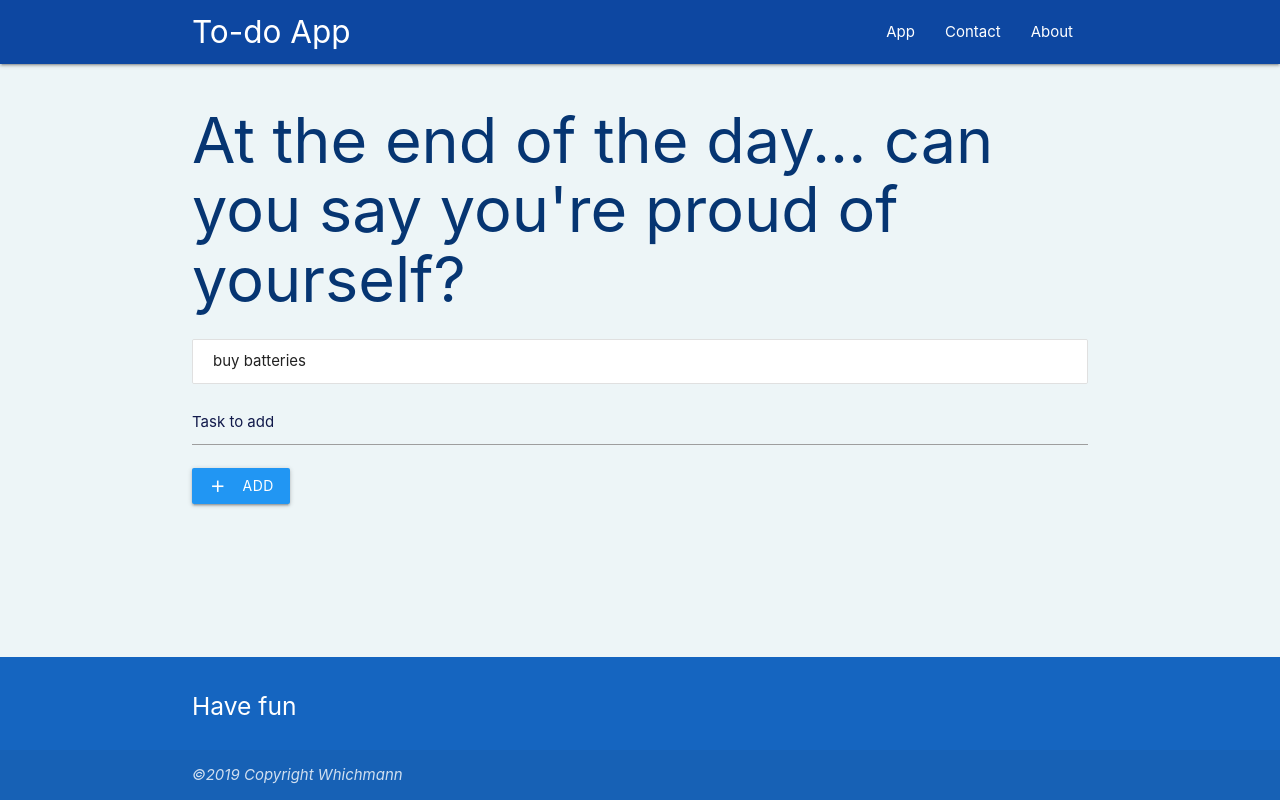
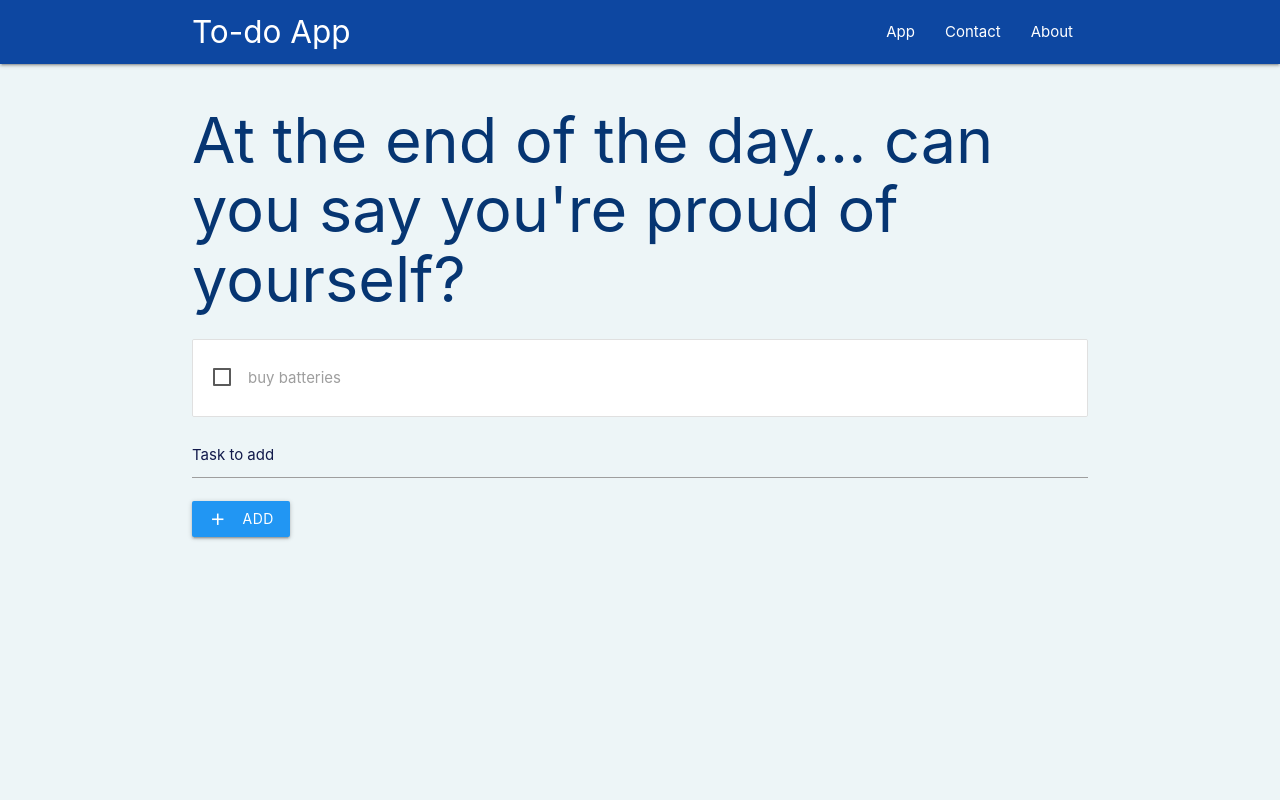
Before and after one commit to whichmann/react-todo, a React (Create React App) app: page / in a window 1280 px wide. Built offline with nearby package versions, Linux system fonts and the light colour scheme.

Commit message:
removed footer because it looked ridiculous

```diff
--- a/package.json
+++ b/package.json
@@ -7,6 +7,7 @@
     "materialize-css": "^1.0.0-rc.2",
     "react": "^16.8.6",
     "react-dom": "^16.8.6",
+    "react-materialize": "^3.3.1",
     "react-router-dom": "^5.0.1",
     "react-scripts": "3.0.1"
   },
--- a/public/index.html
+++ b/public/index.html
@@ -25,15 +25,5 @@
     <main>
       <div id="root"></div>
     </main>
-    <footer class="page-footer blue darken-3">
-      <div class="container">
-        <div class="row">
-          <h5 class="white-text">Have fun</h5>
-        </div>
-      </div>
-      <div class="footer-copyright">
-        <div class="container"><i>©2019 Copyright Whichmann</i></div>
-      </div>
-    </footer>
   </body>
 </html>
--- a/public/styles.css
+++ b/public/styles.css
@@ -2,11 +2,11 @@ h1 {
   color: rgb(6, 53, 114);
 }
 
-body {
+#root {
   background: #edf5f7;
-  display: flex;
+  display: flex !important;
   min-height: 100vh;
-  flex-direction: column;
+  flex-direction: column !important;
 }
 
 /* label color */
@@ -24,6 +24,6 @@ body {
   box-shadow: 0 1px 0 0 rgb(52, 129, 202) !important;
 }
 
-main {
-  flex: 1 0 auto;
+#root * {
+  flex: 1 0 auto !important;
 }
--- a/src/AddTask.js
+++ b/src/AddTask.js
@@ -32,13 +32,12 @@ class AddTask extends Component {
             <label>Task to add</label>
           </div>
 
-          <a
+          <button
             onClick={this.handleSubmit}
-            href="#"
             className="waves-effect waves-light blue btn"
           >
             <i className="material-icons left">add</i>add
-          </a>
+          </button>
         </form>
       </div>
     );
--- a/src/App.js
+++ b/src/App.js
@@ -6,7 +6,6 @@ import { BrowserRouter, Route } from "react-router-dom";
 import About from "./components/About";
 import Contact from "./components/Contact";
 import Caller from "./components/Caller";
-import Footer from "./components/Footer";
 
 class App extends Component {
   state = {
@@ -36,7 +35,6 @@ class App extends Component {
   render() {
     return (
       <BrowserRouter>
-        <main>
         <div className="todo-App">
           <Navbar />
           <Route exact path="/About" component={About} />
@@ -46,12 +44,10 @@ class App extends Component {
             <h1>
               At the end of the day... can you say you're proud of yourself?
             </h1>
-              <Todos todos={this.state.todos} deleteTodo={this.deleteTodo} />
+            <Todos todos={this.state.todos} deleteTodo={this.deleteTodo} key={this.state.todos.id}/>
             <AddTask addTask={this.addTask} />
           </div>
         </div>
-        </main>
-
       </BrowserRouter>
     );
   }
--- a/src/components/Footer.js
+++ /dev/null
@@ -1,23 +0,0 @@
-import React from 'react';
-
-const Footer = () => {
-    return (
-      <footer class="page-footer blue darken-3">
-        <div class="container">
-          <div class="row">
-
-              <h5 class="white-text">Have fun!</h5>
-
-
-          </div>
-        </div>
-        <div class="footer-copyright">
-          <div class="container">
-            © 2019 Copyright <b>Whichmann</b>
-          </div>
-        </div>
-      </footer>
-    );
-}
-
-export default Footer
--- a/src/components/Navbar.js
+++ b/src/components/Navbar.js
@@ -5,7 +5,7 @@ const Navbar = () => {
   return (
     <nav className="nav-wrapper blue darken-4">
       <div className="container">
-        <a className="brand-logo">To-do App</a>
+        <span className="brand-logo">To-do App</span>
         <ul className="right">
           <li>
             <Link to="./App">App</Link>
--- a/src/todos.js
+++ b/src/todos.js
@@ -4,17 +4,26 @@ const Todos = ({ todos, deleteTodo }) => {
   const todoList = todos.length ? (
     todos.map(todo => {
       return (
-          <div className="collection-item" key={todo.id}><span onClick={()=>{deleteTodo(todo.id)}}>{todo.content}</span></div>
-      )
+          <div className="collection-item" key={todo.id}>
+            <span
+              onClick={() => {
+                deleteTodo(todo.id);
+              }}
+            >
+              <p>
+                <label>
+                  <input type="checkbox" />
+                  <span>{todo.content}</span>
+                </label>
+              </p>
+            </span>
+          </div>
+      );
     })
   ) : (
     <p className="center">You have no todo's left, yay!</p>
   );
-  return (
-    <div className="todos collection">
-      {todoList}
-    </div>
-  );
+  return <div className="todos collection">{todoList}</div>;
 };
 
 export default Todos;
```
Also changed, not shown: 1 other file (tests, documents, lock files or other folders). Lines whose indentation alone changed are shown as unchanged.
